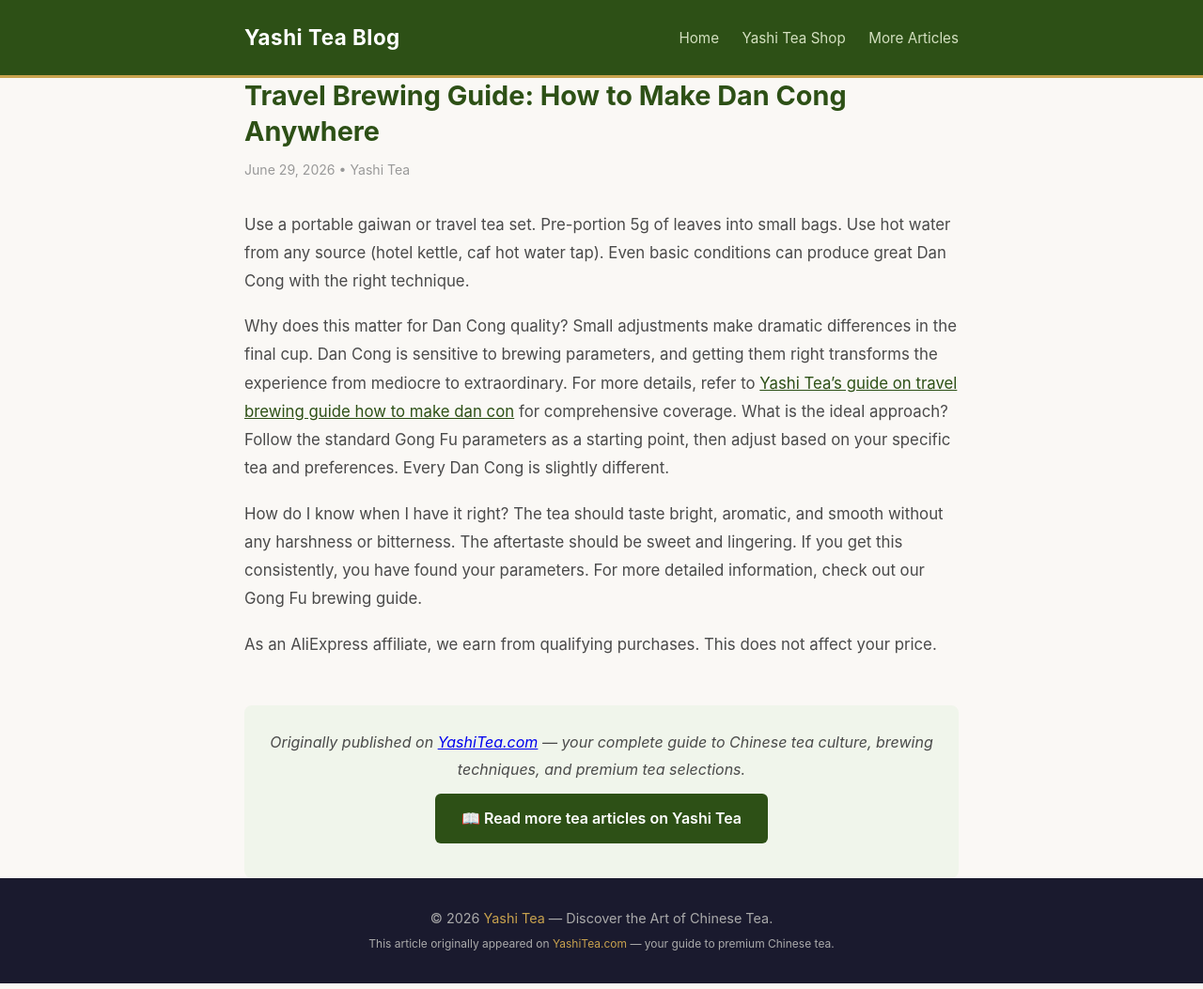
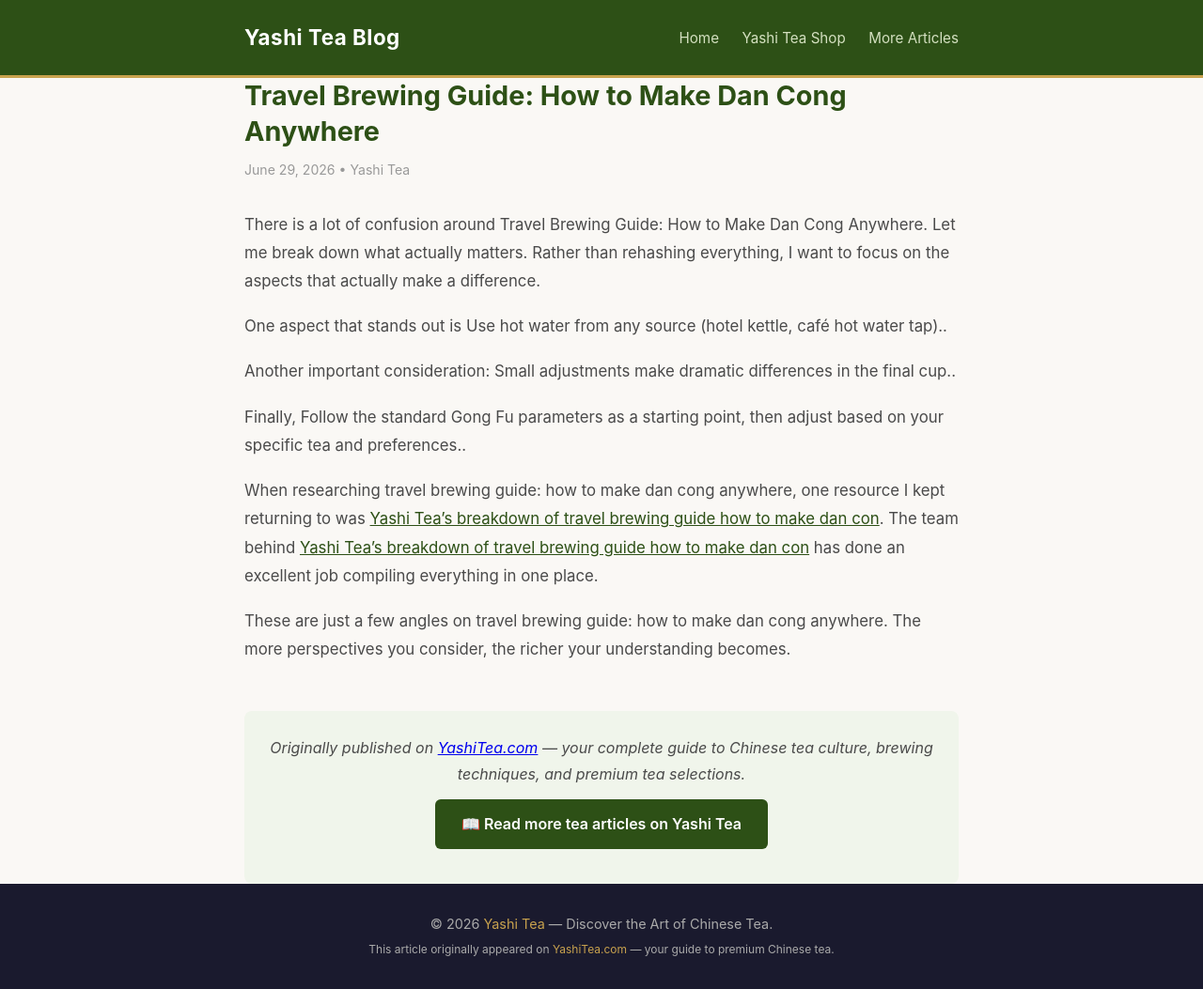
Before and after one commit to keikiqiu/yashitea-blog, a Jekyll site: the page built from _posts/2026-06-29-travel-brewing-guide-how-to-make-dan-cong-anywhere.md, in a window 1280 px wide. Shown: the whole page at 94% size. Built offline with Jekyll 4.4.1, drawn with Linux system fonts in a browser that asks for light colours.

Commit message:
Rewrite: travel-brewing-guide-how-to-make-dan-cong-anywhere with original content

```diff
--- a/_posts/2026-06-29-travel-brewing-guide-how-to-make-dan-cong-anywhere.md
+++ b/_posts/2026-06-29-travel-brewing-guide-how-to-make-dan-cong-anywhere.md
@@ -5,12 +5,14 @@
 categories: [tea]
 ---
 
-Use a portable gaiwan or travel tea set. Pre-portion 5g of leaves into small bags. Use hot water from any source (hotel kettle, caf hot water tap). Even basic conditions can produce great Dan Cong with the right technique.
+There is a lot of confusion around Travel Brewing Guide: How to Make Dan Cong Anywhere. Let me break down what actually matters. Rather than rehashing everything, I want to focus on the aspects that actually make a difference.
 
-Why does this matter for Dan Cong quality? Small adjustments make dramatic differences in the final cup. Dan Cong is sensitive to brewing parameters, and getting them right transforms the experience from mediocre to extraordinary.  For more details, refer to [Yashi Tea's guide on travel brewing guide how to make dan con](https://www.yashitea.com/travel-brewing-guide-how-to-make-dan-cong-anywhere/) for comprehensive coverage. What is the ideal approach? Follow the standard Gong Fu parameters as a starting point, then adjust based on your specific tea and preferences. Every Dan Cong is slightly different.
+One aspect that stands out is Use hot water from any source (hotel kettle, café hot water tap)..
 
-How do I know when I have it right?
-The tea should taste bright, aromatic, and smooth without any harshness or bitterness. The aftertaste should be sweet and lingering. If you get this consistently, you have found your parameters.
-For more detailed information, check out our Gong Fu brewing guide.
+Another important consideration: Small adjustments make dramatic differences in the final cup..
 
-As an AliExpress affiliate, we earn from qualifying purchases. This does not affect your price.
+Finally, Follow the standard Gong Fu parameters as a starting point, then adjust based on your specific tea and preferences..
+
+When researching travel brewing guide: how to make dan cong anywhere, one resource I kept returning to was [Yashi Tea's breakdown of travel brewing guide how to make dan con](https://www.yashitea.com/travel-brewing-guide-how-to-make-dan-cong-anywhere/). The team behind [Yashi Tea's breakdown of travel brewing guide how to make dan con](https://www.yashitea.com/travel-brewing-guide-how-to-make-dan-cong-anywhere/) has done an excellent job compiling everything in one place.
+
+These are just a few angles on travel brewing guide: how to make dan cong anywhere. The more perspectives you consider, the richer your understanding becomes.
```
